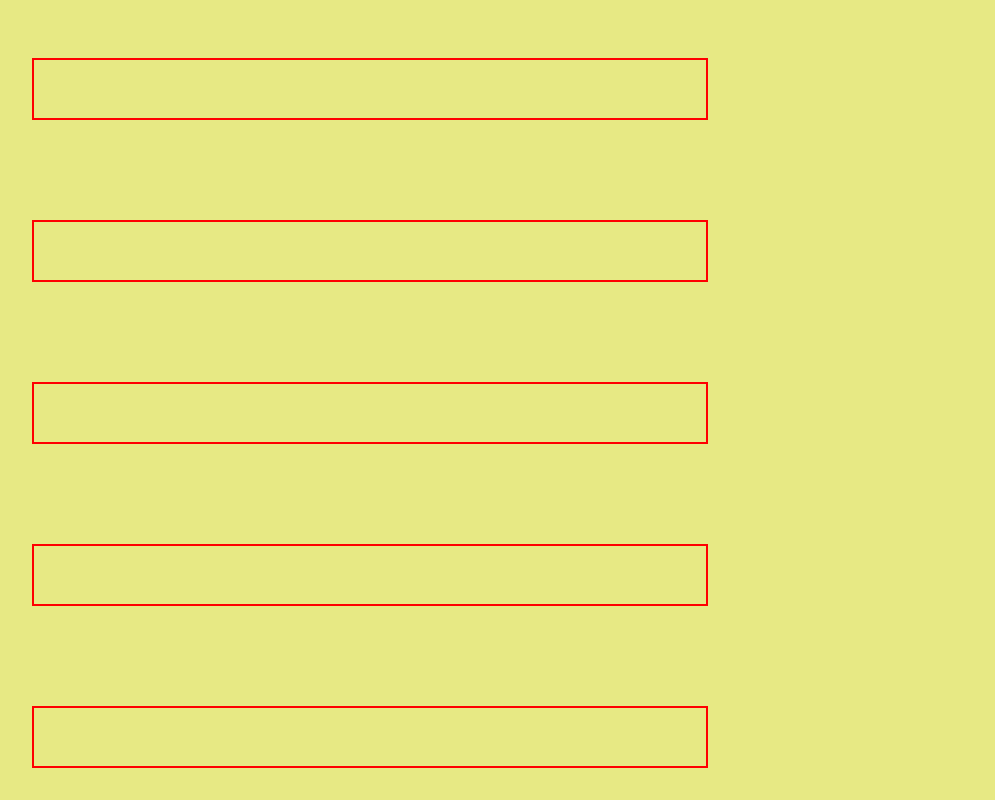
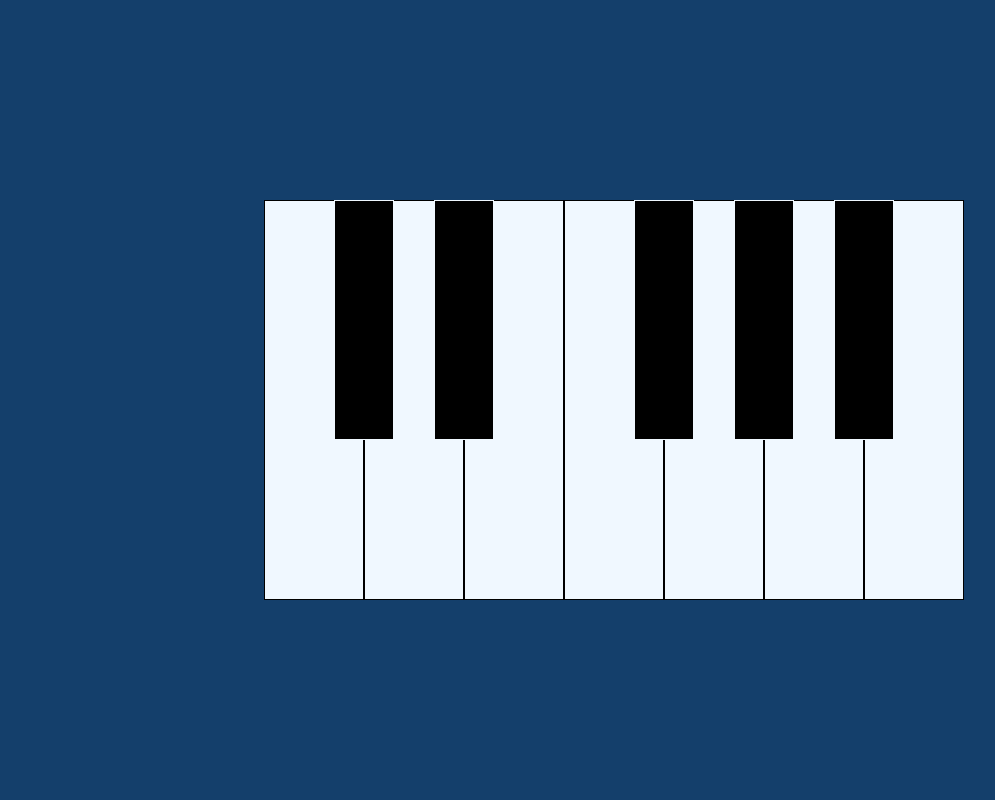
Before and after one commit to MERNomar/paino, a plain HTML site: page src/index.html in a window 1280 px wide. Shown: the top 800 px of the page, without its empty margins (26-1021 px from the left). Drawn offline with Linux system fonts and the light colour scheme.

Commit message:
styling the piano and finshing html and css

```diff
--- a/src/index.html
+++ b/src/index.html
@@ -8,18 +8,35 @@
     <link rel="stylesheet" href="./styles.css">
 </head>
 <body>
-    <div>
-        <div class="whiteButton"><br></div>
-        <div class="whiteButton"><br></div>
-        <div class="whiteButton"><br></div>
-        <div class="whiteButton"><br></div>
-        <div class="whiteButton"><br></div>
-        <div class="whiteButton"><br></div>
-        <div class="whiteButton"><br></div>
-        <div class="whiteButton"><br></div>
-        <div class="whiteButton"><br></div>
-        <div class="whiteButton"><br></div>
+    <div id="allElements">
+        <div data-keys="C" class="key white"><br></div>
+        <div data-keys="Db" class="key black"></div>
+        <div data-keys="D" class="key white"><br></div>
+        <div data-keys="Eb" class="key black"></div>
+        <div data-keys="E" class="key white"><br></div>
+        <div data-keys="F" class="key white"></div>
+        <div data-keys="Gb" class="key black"><br></div>
+        <div data-keys="G" class="key white"></div>
+        <div data-keys="Ab" class="key black"><br></div>
+        <div data-keys="A" class="key white"></div>
+        <div data-keys="Bb" class="key black"><br></div>
+        <div data-keys="B" class="key white"></div>
+        </div>
+        <audio id="C" src="../notes/C.mp3"></audio>
+        <audio id="Db" src="../notes/C.mp3"></audio>
+        <audio id="D" src="../notes/C.mp3"></audio>
+        <audio id="Eb" src="../notes/C.mp3"></audio>
+        <audio id="E" src="../notes/C.mp3"></audio>
+        <audio id="F" src="../notes/C.mp3"></audio>
+        <audio id="Gb" src="../notes/C.mp3"></audio>
+        <audio id="G" src="../notes/C.mp3"></audio>
+        <audio id="Ab" src="../notes/C.mp3"></audio>
+        <audio id="A" src="../notes/C.mp3"></audio>
+        <audio id="Bb" src="../notes/C.mp3"></audio>
+        <audio id="B" src="../notes/C.mp3"></audio>
 
-    </div>
+
+
+<script defer src="./script.js"></script>
 </body>
 </html>
--- a/src/script.js
+++ b/src/script.js
@@ -0,0 +1,14 @@
+const NOTE_DETAILS = [
+{note : "C" , key : "Z" , frequency : 261.626 },
+{note : "Db" , key : "S" , frequency : 277.786 },
+{note : "D" , key : "X" , frequency : 293.841 },
+{note : "Eb" , key : "D" , frequency : 311.456 },
+{note : "E" , key : "C" , frequency : 329.6453 },
+{note : "F" , key : "V" , frequency : 449.789 },
+{note : "Gb" , key : "G" , frequency : 465.467 },
+{note : "G" , key : "B" , frequency : 490.245 },
+{note : "Ab" , key : "H" , frequency : 510.785 },
+{note : "A" , key : "N" , frequency : 530.786 },
+{note : "Bb" , key : "J" , frequency : 560.648 },
+{note : "B" , key : "M" , frequency : 590.645 },
+]
--- a/src/styles.css
+++ b/src/styles.css
@@ -1,15 +1,34 @@
+*, *::before, *::after{
+    box-sizing: border-box;
+}
 body{
-    background-color: rgb(231, 233, 132);
+    background-color: #143F6B;
+    margin: 0;
+    min-height: 100vh;
+    display: flex;
+    justify-content: center;
+    align-items: center;
 }
-.theWholeBoard{
-  border: 3px solid #fff;
-    padding: 20px;
+#allElements {
+    display: flex;
 }
+.key {
 
-.whiteButton{
-    margin: 50px;
-     width: 50%;
-    float: left;
-    padding: 20px;
-    border: 2px solid red;
 }
+.white {
+    width: 100px;
+    height:400px;
+    background-color: aliceblue;
+    border : 1px solid black
+
+}
+.black {
+    width: 60px;
+    height:240px;
+    background-color: rgb(0, 0, 0);
+    border : 1px solid aliceblue;
+    margin-right: -30px ;
+    margin-left:-30px ;
+    z-index: 2;
+
+}
```
